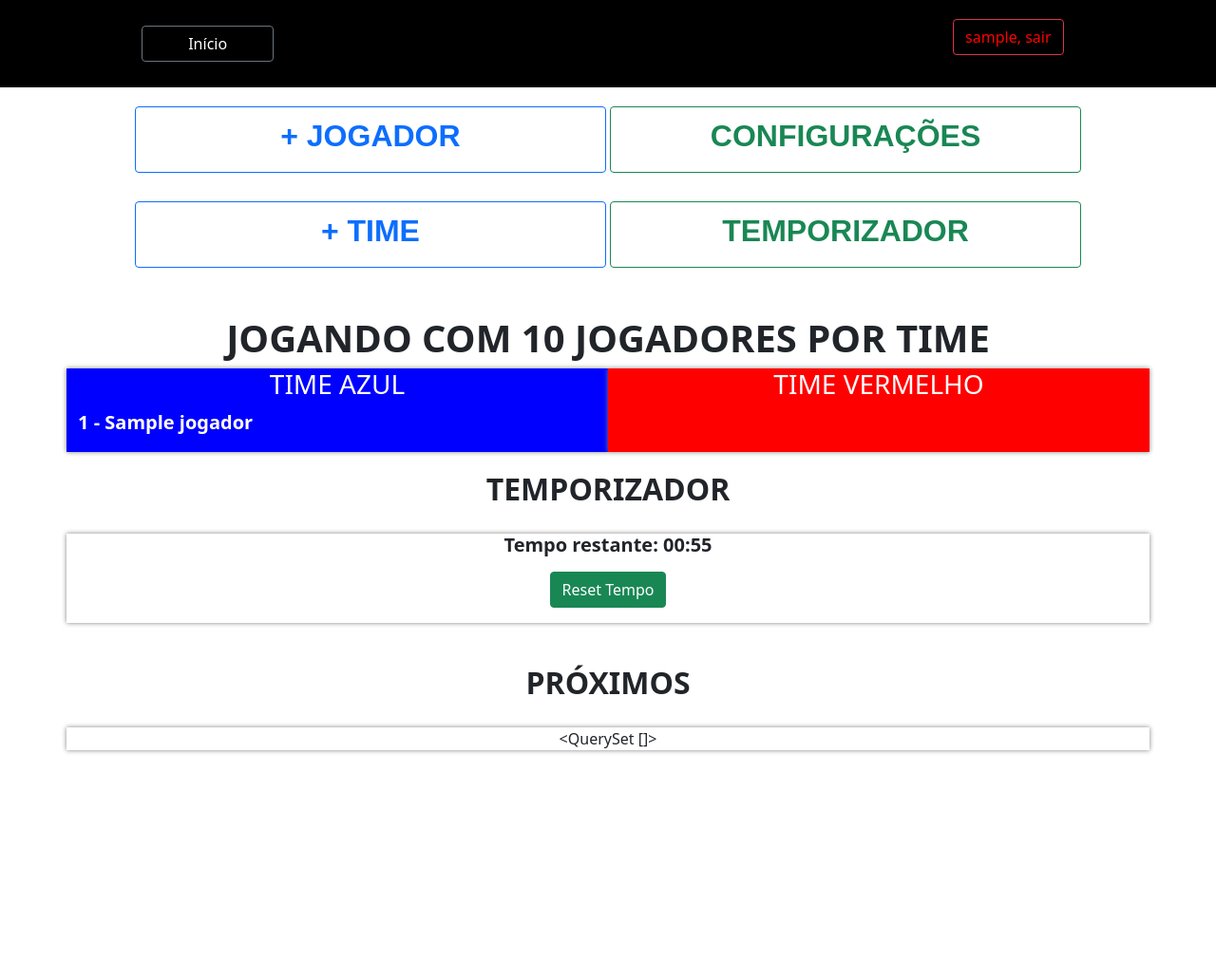
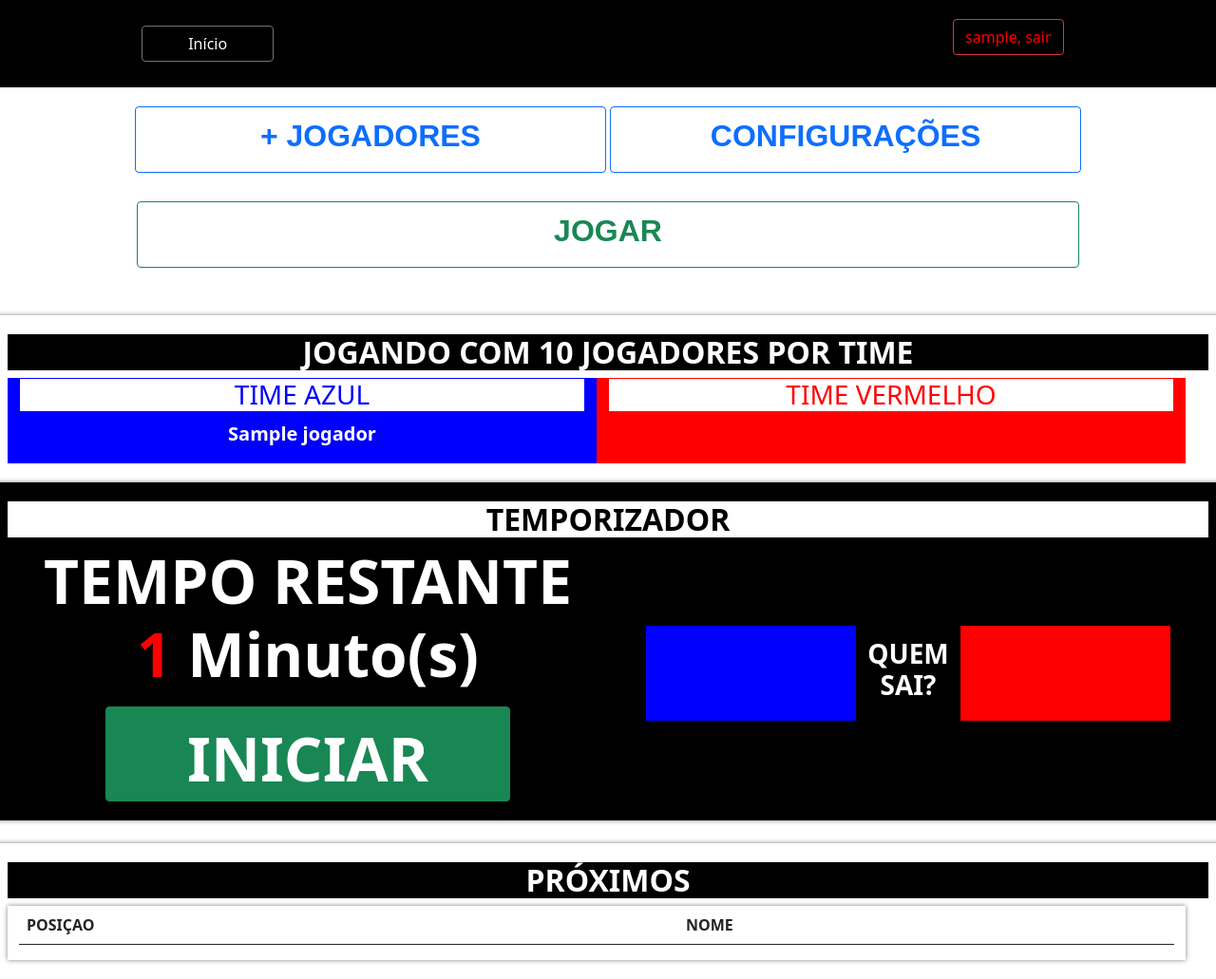
Before and after one commit to santhiagosdp/appscrd, a Django app: page /cadastrar_time/ in a window 1280 px wide. Shown: the whole page at 95% size. Before the commit the page ends 793 px from the top, so only its background shows below. Run offline with Django 3.2, Linux system fonts and the light colour scheme; a user stored in the database is signed in; tables that the repository leaves empty hold one stand-in row (values such as "Sample post"); lists and menus that the app fills with data are empty; some libraries are stand-ins or nearby versions.

Commit message:
ere
fereer

```diff
--- a/appscrd/settings.py
+++ b/appscrd/settings.py
@@ -17,7 +17,7 @@
 DEBUG = True
 
 #ALLOWED_HOSTS = []
-ALLOWED_HOSTS = ['192.168.0.15','127.0.0.1', '.pythonanywhere.com']
+ALLOWED_HOSTS = ['192.168.10.110','192.168.0.15','127.0.0.1', '.pythonanywhere.com']
 
 
 # Application definition
--- a/startgame/templates/base.html
+++ b/startgame/templates/base.html
@@ -18,8 +18,15 @@
         font-weight: bold;
         font-size: 200%;
         font-family:sans-serif;
-
-
+    }
+    .menubtJG{
+        width: 80%;
+        height: 70%;
+        text-align: center;
+        align-items: center;
+        font-weight: bold;
+        font-size: 200%;
+        font-family:sans-serif;
     }
 </style>
 
@@ -46,12 +53,14 @@
         <div class="row text-center" style="padding: 20px;">
 
             <div class="col-sm-12 col-lg-12" style="height: 100px;">
-                <a type="button" class="btn btn-outline-primary menubt" href="{% url 'cadastrar_jogador' %}"> + JOGADOR</a>
-                <a type="button" class="btn btn-outline-success menubt" href="{% url 'cadastrar_pelada' %}">CONFIGURAÇÕES</a>
+                <a type="button" class="btn btn-outline-primary menubt" href="{% url 'cadastrar_jogador' %}"> + JOGADORES</a>
+                <a type="button" class="btn btn-outline-primary menubt" href="{% url 'cadastrar_pelada' %}">CONFIGURAÇÕES</a>
             </div>
             <div class="col-sm-12 col-lg-12" style="height: 100px;">
-                <a type="button" class="btn btn-outline-primary menubt" href="{% url 'cadastrar_time' %}"> + TIME</a>
+                <a type="button" class="btn btn-outline-success menubtJG" href="{% url 'cadastrar_time' %}"> JOGAR</a>
+                <!--
                 <a type="button" class="btn btn-outline-success menubt" href="{% url 'temporizador' %}">TEMPORIZADOR</a>
+                -->
             </div>
 
         </div>
--- a/startgame/templates/cadastrar_jogador.html
+++ b/startgame/templates/cadastrar_jogador.html
@@ -8,11 +8,11 @@
     .meuinput {
       height: 70px;
       font-size: 180%;
+      background-color:aliceblue;
     }
 
   </style>
 
-  <div class="container">
     <div class="row">
       <div class="col-sm-12 col-md-12 col-lg-6 text-center" style="box-shadow:0 0 5px 0px grey;">
         <h1>CADASTRAR JOGADOR</h1>
@@ -57,6 +57,5 @@
         </table>
       </div>
     </div>
-  </div>
 
 {% endblock %}
--- a/startgame/templates/cadastrar_time.html
+++ b/startgame/templates/cadastrar_time.html
@@ -17,106 +17,164 @@
   font-size: 20px;
   font-weight: bold;
  }
+ .btnsaida{
+  text-decoration: none;
+  color:white;
+ }
+ .btstart{
+    text-align: center;
+    align-items: center;
+    font-weight: bold;
+    font-size: 400%;
+ }
 </style>
 
-<div class="container ">
-
-  <h1 class="text-center" style=" font-weight: bold">JOGANDO COM {{pelada.quantidade_jogadores}} JOGADORES POR TIME</h1>
+<div class="row" style="box-shadow:0 0 5px 0px grey; padding-bottom: 20px; padding: 20px;" >
+  <h2 style="font-weight: bold; color: white; background-color: black;" class="text-center" >JOGANDO COM {{pelada.quantidade_jogadores}} JOGADORES POR TIME</h2>
 
   <div class="row">
-    <div class="col-sm-6 col-md-6 col-lg-6" style="box-shadow:0 0 5px 0px grey; background-color: blue;color: white;">
-      <h3 class="text-center"> TIME AZUL</h3>
+    <div class="col-sm-6 col-md-6 col-lg-6 text-center" style=" background-color: blue;color: white;">
+      <h3 class="text-center" style="background-color: white; color: blue; border: 1px solid blue;"> TIME AZUL</h3>
 
       {% for jog in time_azul %}
-        <p>{{jog.posicao}} - {{jog.nome}}</p>
+        <p>{{jog.nome}}</p>
       {% endfor %}
 
-    </div>   <!-- coluna -->
+    </div>   <!-- f coluna 1-->
 
-    <div class="col-sm-6 col-md-6 col-lg-6" style="box-shadow:0 0 5px 0px grey; background-color: red;color: white;">
-      <h3 class="text-center"> TIME VERMELHO</h3>
+    <div class="col-sm-6 col-md-6 col-lg-6 text-center" style="background-color: red;color: white;">
+      <h3 class="text-center" style="background-color: white; color: red; border: 1px solid red;"> TIME VERMELHO</h3>
 
       {% for jog in time_vermelho %}
-        <p>{{jog.posicao}} - {{jog.nome}}</p>
+        <p>{{jog.nome}}</p>
       {% endfor %}
 
-    </div>  <!-- coluna -->
+    </div>  <!-- f coluna 2 -->
 
   </div> <!-- row-->
 
+</div> <!-- div sombra-->
 
-
-  <h2 style="padding: 20px; font-weight: bold;;" class="text-center">TEMPORIZADOR</h2>
-
-  <div class="row text-center">
-    <div class="col-sm-12 col-md-12 col-lg-12" style="box-shadow:0 0 5px 0px grey; ">
+  <div class="row text-center " style="box-shadow:0 0 5px 0px grey; padding-bottom: 20px; padding: 20px; background-color: black;" >
+    <h2 style="font-weight: bold; color: black; background-color: white;" class="text-center" >TEMPORIZADOR</h2>
+    <div class="col-sm-12 col-md-12 col-lg-6">
       <h2>
-          <p>Tempo restante:
-            <span id="timer" >{{pelada.tempo_pelada}}
-            </span>
+          <p style="font-size: 200%; color: white;">TEMPO RESTANTE<br>
+            <span id="timer" style="color: red;" >
+              <strong>{{pelada.tempo_pelada}}</strong>
+            </span> Minuto(s)
           </p>
       </h2>
-      <button class="btn btn-success" id="reset">Reset Tempo</button>
-    <p></p>
+      <a class="btn btn-success btstart" type="button" id="btnstartime" onclick="startTimer({{pelada.tempo_pelada}})" style="width:70%; height: 100px;">INICIAR</a>
+
     </div>
+
+    <div class="col-sm-12 col-md-12 col-lg-6" style="display: flex; justify-content: center; align-items: center; padding: 40px">
+      <div style="background-color: blue; width:40%; height: 100px;">
+        <a type="button" id='btnbluesai' href="?perdedor=azul" class="btnsaida" style="width:100%; height: 100%;"></a>
+      </div>
+
+      <div style="width:20%;">
+        <h3 style="font-weight: bold; background-color: black; color: white;"> QUEM SAI? </h3>
+      </div>
+
+      <div style="background-color: red; width:40%; height: 100px; ">
+        <a type="button" id='btnredsai' href="?perdedor=vermelho" class="btnsaida" style="width:100%; height: 100%; "></a>
+      </div>
+
+    </div>
+
   </div>
 </br>
 
 
-<h2 style="padding: 20px; font-weight: bold;" class="text-center">PRÓXIMOS</h2>
+<div class="row" style="box-shadow:0 0 5px 0px grey; padding-bottom: 20px; padding: 20px;" >
+  <h2 style="font-weight: bold; color: white; background-color: black;" class="text-center" >PRÓXIMOS</h2>
 
-  <div class="row text-center">
+    <div class="row">
       <div class="col-sm-12 col-md-12 col-lg-12" style="box-shadow:0 0 5px 0px grey; ">
-      {{jogadores}}
-
+        <table class="table table-striped" >
+          <thead>
+            <tr>
+              <th scope="col">POSIÇAO</th>
+              <th scope="col">NOME</th>
+            </tr>
+          </thead>
+          <tbody>
+            {% for jogador in proximos %}
+              <tr style="font-size: 30px;">
+                <th scope="row" >{{ jogador.posicao }}</th>
+                <td >{{ jogador.nome }}</td>
+                {% endfor %}
+              </tr>
+          </tbody>
+        </table>
       </div>
     </div>
   </br>
+</div>
 
 
-</div> <!-- container-->
+<script>
+	const timer = null;
+  //let timerInterval;
+
+  //const link = document.getElementById('btnbluesai');
+  //const link2 = document.getElementById('btnredsai');
+  const link3 = document.getElementById('btnstartime');
+
+		function startTimer(tempo) {
+      disableLink();
+			var time = tempo*60;
+			var minutes = parseInt(time / 60, 10);
+			var seconds = parseInt(time % 60, 10);
+
+      function updateTimer() {
+        document.getElementById("timer").innerHTML = minutes.toString() + ":" + (seconds < 10 ? "0" : "") + seconds.toString();
+        if (--seconds < 0) {
+          seconds = 59;
+          if (--minutes < 0) {
+            clearInterval(timer);
+            //ativando o botao redsai
+            enableLink()
+            alert("JOGO FINALIZADO!");
+          }
+        }
+      }
+
+      updateTimer();
+      timer = setInterval(updateTimer, 1000);
+    }
 
 
 
-
-<script>
-	var timerInterval;
-
-
-	function startTimer(duration, display) {
-		var timer = duration, minutes, seconds;
-		timerInterval = setInterval(function () {
-			minutes = parseInt(timer / 60, 10);
-			seconds = parseInt(timer % 60, 10);
-
-			minutes = minutes < 10 ? "0" + minutes : minutes;
-			seconds = seconds < 10 ? "0" + seconds : seconds;
-
-			display.textContent = minutes + ":" + seconds;
-
-			if (--timer < 0) {
-				clearInterval(timerInterval);
-				display.textContent = "Time's up!";
-			}
-		}, 1000);
+    function disableLink() {
+      // link.style.pointerEvents = 'none';
+      // link2.style.pointerEvents = 'none';
+      link3.style.pointerEvents = 'none';
     }
 
-	function resetTimer(duration, display) {
-		clearInterval(timerInterval);
-		display.textContent = duration / 60 + ":00";
-		startTimer(duration, display);
+    function enableLink() {
+      // link.style.pointerEvents = 'auto';
+      // link2.style.pointerEvents = 'auto';
+      link3.style.pointerEvents = 'auto';
     }
 
-	window.onload = function () {
-		var duration = {{pelada.tempo_pelada}}*60
-			display = document.querySelector('#timer');
-		startTimer(duration, display);
-
-		var resetButton = document.querySelector('#reset');
-		resetButton.onclick = function() {
-			resetTimer(duration, display);
+    link.addEventListener('click', function(event) {
+      if (link.style.pointerEvents === 'none') {
+        event.preventDefault();
       }
-	};
+    });
+    link2.addEventListener('click', function(event) {
+      if (link2.style.pointerEvents === 'none') {
+        event.preventDefault();
+      }
+    });
+    link3.addEventListener('click', function(event) {
+      if (link3.style.pointerEvents === 'none') {
+        event.preventDefault();
+      }
+    });
   </script>
 
 {% endblock %}
--- a/startgame/views.py
+++ b/startgame/views.py
@@ -71,7 +71,6 @@
 @login_required
 def deletarpelada(request):
     deletar = Pelada.objects.filter(usuario=request.user)
-    #print(deletar)
     deletar.delete()
 
     deletar = Time_jogador.objects.filter(usuario=request.user)
@@ -79,7 +78,14 @@
 
     deletar = Time.objects.filter(usuario=request.user)
     deletar.delete()
-    #print('deletados')
+
+    restaurar = Jogador.objects.filter(usuario=request.user, habil=True).order_by('id')
+    aux = 1
+    for jog in restaurar:
+        jog.posicao = aux
+        jog.save()
+        aux = aux+1
+
 
 
 @login_required
@@ -111,20 +117,10 @@
 
 @login_required
 def cadastrar_time(request): #cadastro do time
-    jogadores = Jogador.objects.filter(habil=True, usuario = request.user)
-
-    time_jogador = Time_jogador.objects.filter(habil = True, usuario = request.user).order_by('time')
-    times = Time.objects.filter(habil = True, usuario = request.user).order_by('nome_time')
-
-    #JOGADORES DISPONIVEIS
-    jogs_indisponiveis = []
-    for tj in time_jogador:
-        for jogador in jogadores:
-            if jogador == tj.jogador:
-                jogs_indisponiveis.append(jogador)
-
-    jogs_indisponiveis = time_jogador.values_list('jogador__pk', flat=True)
-    jogadores_disponiveis = jogadores.exclude(pk__in=jogs_indisponiveis)
+    '''players = Jogador.objects.filter(usuario=request.user, habil=True).order_by('posicao')
+    for jog in players:
+        jog.nome = "chegada: "+str(jog.posicao)
+        jog.save()'''
 
     peladas = Pelada.objects.filter(habil = True, usuario = request.user)
     pelada = 0
@@ -144,14 +140,73 @@
         time_vermelho = players.exclude(id__in=Jogador.objects.filter(id__in=time_azul)).values_list('id', flat=True)[:n]
         vermelho = list(Jogador.objects.filter(id__in=time_vermelho))
 
+        proximos = []
+        for jogador in  players:
+            if jogador not in azul and jogador not in vermelho:
+                #jogador.status = "proximos"
+                proximos.append(jogador)
+
+        #nesse momento tenho 4 listas
+        # players = tem todos jogadores
+        # vermelho = jogadores do time vermelho
+        # azul = jogadores do time azul
+        # proximos = jogadores restantes pros proximos jogos
+
+###### Após jogo, vai vir o GET com o perdedor e vou fazer as trocas
+        get_perdedor = request.GET.get('perdedor')
+        if get_perdedor:
+            if get_perdedor == "azul":
+                perdedor = azul
+                vencedor = vermelho
+            if get_perdedor == "vermelho":
+                perdedor = vermelho
+                vencedor = azul
+
+            # pegando posicao do ultimo na lista de proximo
+            aux = 0
+            for jogador in proximos:
+                aux = jogador.posicao
+            #acrescentando cada perdedor por ordem ao final da lista de proximo
+            for perd in perdedor:
+                perd.posicao = aux+1
+                proximos.append(perd)
+                aux = aux+1
+
+            # se azul perdeu, o vencedor (vermelho) tem que ser o segundo a criar times, criando primeiro o time dos proximos (azul)
+            if get_perdedor == "azul":
+                #qtd_jgs_time = len(perdedor)
+                aux = 1
+                for jogador in proximos:
+                    if aux > pelada.quantidade_jogadores and aux < pelada.quantidade_jogadores*2: # qtd_jgs_time:
+                        for jog in vencedor:
+                            jog.posicao = aux
+                            jog.save()
+                            aux = aux+1
+                    jogador.posicao = aux
+                    jogador.save()
+                    aux = aux+1
+                return redirect('cadastrar_time')
+
+            else: # se vermelho perder, faz isso normal e cria o azul vencedor primeiro
+                #atualizo as listas no banco de dados pra gerar novos times
+                aux = 1
+                for jogador in vencedor:
+                    jogador.posicao = aux
+                    jogador.save()
+                    aux = aux+1
+                for jogador in proximos:
+                    jogador.posicao = aux
+                    jogador.save()
+                    aux = aux+1
+                #Redireciona de volta pra mostrar o novo time
+                return redirect('cadastrar_time')
+
         context = {
+            'proximos' : proximos,
             'titulo' : "Time",
             'time_vermelho' : vermelho,
             'time_azul' : azul,
             'usuario' : request.user,
-            'times' : times,
-            'time_jogador': time_jogador,
-            'jogadores': jogadores_disponiveis,
             'pelada': pelada,  #quantidade de jogadores por time
         }
         return render(request, 'cadastrar_time.html', context)
@@ -159,23 +214,8 @@
         return redirect('cadastrar_pelada')
 
 
-@login_required
-def temporizador(request):
-    peladas = Pelada.objects.filter(habil = True, usuario = request.user)
-    pelada = 0
-    for p in peladas:
-        pelada = p
 
-    if pelada != 0:
-        context = {
-            'titulo' : "Temporizador",
-            'usuario' : request.user,
-            'pelada':pelada,
-            'tempo': int(pelada.tempo_pelada)*60
-        }
-        return render(request, 'temporizador.html', context)
-    else:
-        return redirect('cadastrar_pelada')
+
 
 def login_view(request):
     if request.method == 'POST':
@@ -219,6 +259,29 @@
 
 
 
+
+
+## SEM UTILIZACAO
+
+@login_required
+def temporizador(request):
+    peladas = Pelada.objects.filter(habil = True, usuario = request.user)
+    pelada = 0
+    for p in peladas:
+        pelada = p
+
+    if pelada != 0:
+        context = {
+            'titulo' : "Temporizador",
+            'usuario' : request.user,
+            'pelada':pelada,
+            'tempo': int(pelada.tempo_pelada)*60
+        }
+        return render(request, 'temporizador.html', context)
+    else:
+        return redirect('cadastrar_pelada')
+
+
 @login_required
 def distribuir_jogadores(request):
     jogadores = Jogador.objects.filter(is_disponivel=True)
```
Also changed, not shown: startgame/templates/cadastrar_pelada.html (+12 -11 lines), startgame/templates/temporizador.html (+39 -47 lines). Lines whose indentation alone changed are shown as unchanged.
